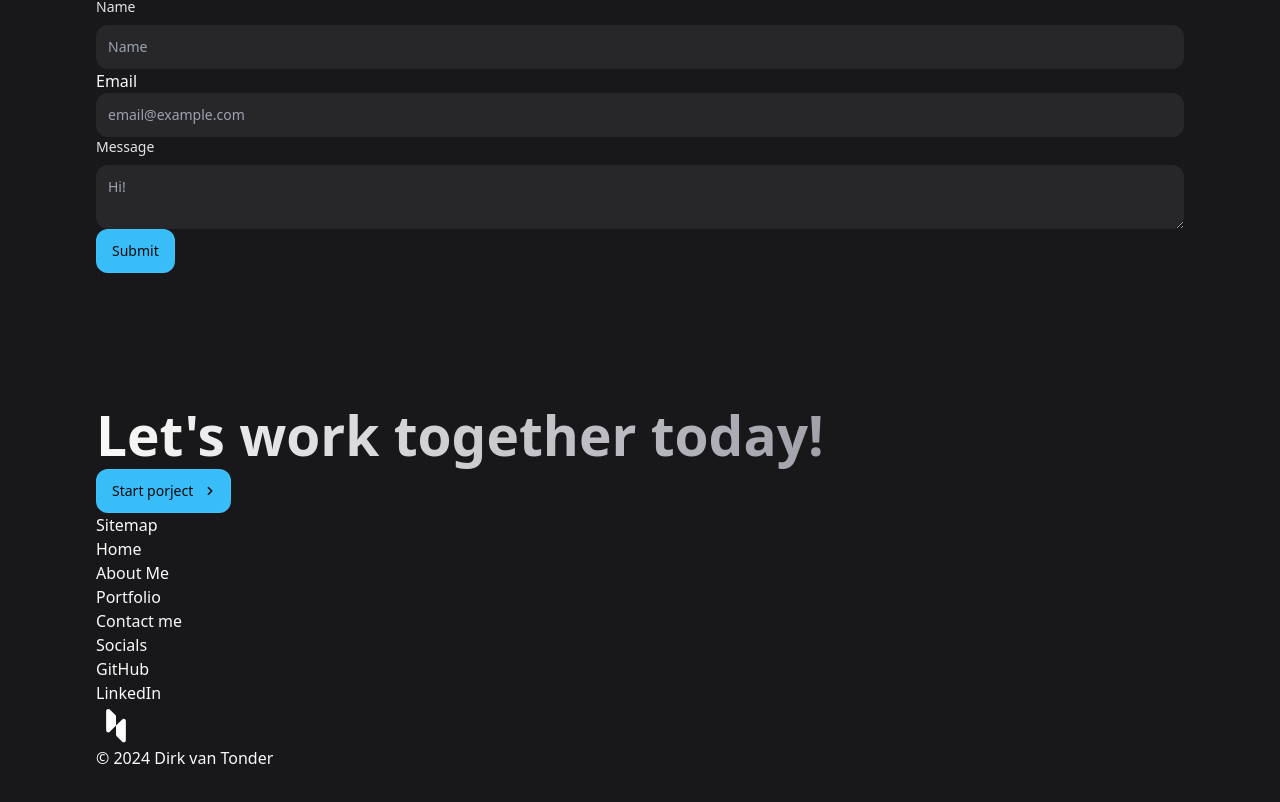
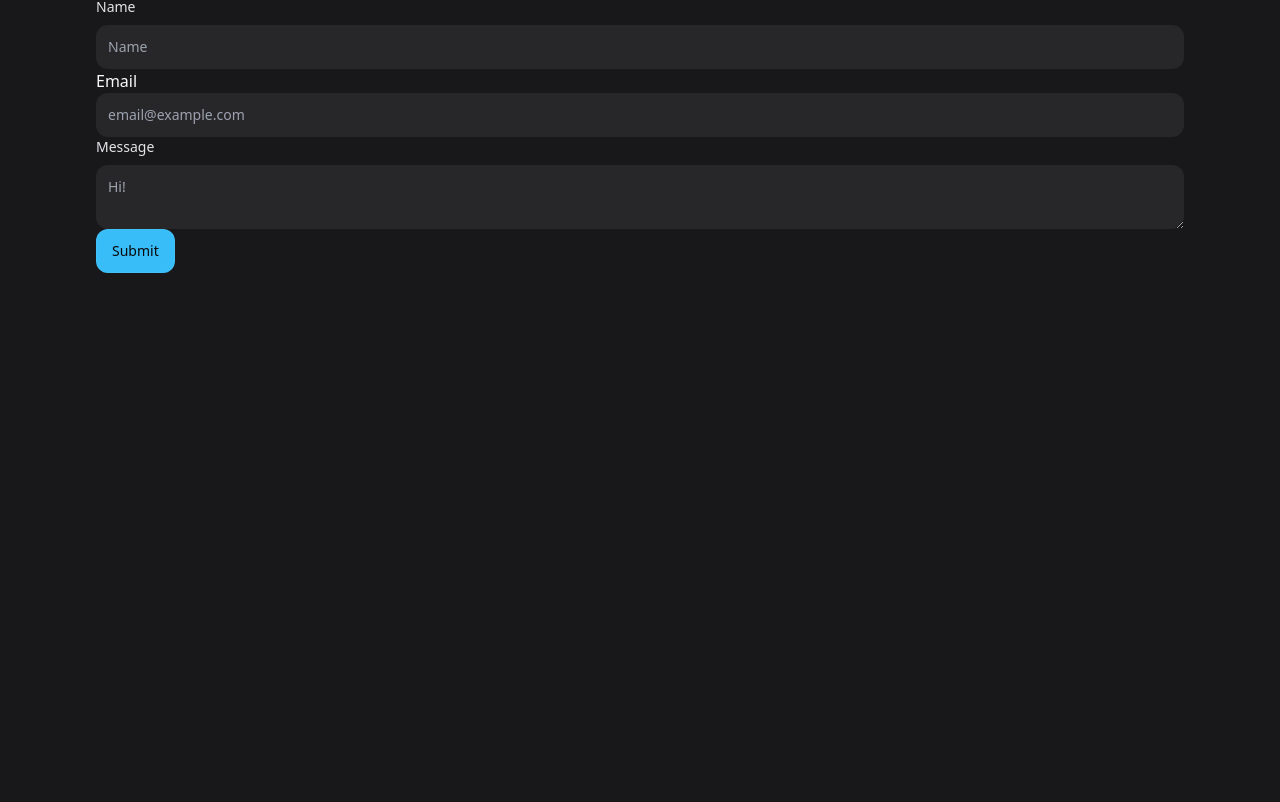
Before and after one commit to dirk-vt/dirk-portfolio, a React (Vite) app: page / in a window 1280 px wide. Shown: the part 10015-10817 px from the top of the page. Before the commit the page ends 10785 px from the top, so only its background shows below. Built offline with nearby package versions, Linux system fonts and the light colour scheme.

Commit message:
Update Footer.jsx

```diff
--- a/src/components/Footer.jsx
+++ b/src/components/Footer.jsx
@@ -41,7 +41,7 @@ const Footer = () => {
             <div className="lg:grid lg:grid-cols-2">
 
                 <div className="mb-10">
-                    <h2 className="headline-1 mb-8 lg:max-w-[12ch]">
+                    <h2 className="headline-1 mb-8 lg:max-w-[12ch] reveal-up">
                         Let&apos;s work together today!
                     </h2>
 
@@ -49,13 +49,14 @@ const Footer = () => {
                         href="mailto:dirkvt14@gmail.com"
                         label="Start porject"
                         icon="chevron_right"
+                        classes="reveal-up"
                     />
                 </div>
 
                 <div className="grid grid-cols-2 gap-4 lg:pl-20">
 
                     <div>
-                        <p className="mb-2">Sitemap</p>
+                        <p className="mb-2 reveal-up">Sitemap</p>
 
                         <ul>
                             {sitemap.map(({ label, href }, key) => (
@@ -63,7 +64,7 @@ const Footer = () => {
                                     <a
                                         href={href}
                                         className="block text-sm
-                                        text-zinc-400 py-1 transition-colors hover:text-zinc-200"
+                                        text-zinc-400 py-1 transition-colors hover:text-zinc-200 reveal-up"
                                     >
                                         {label}
                                     </a>
@@ -73,7 +74,7 @@ const Footer = () => {
                     </div>
 
                     <div>
-                        <p className="mb-2">Socials</p>
+                        <p className="mb-2 reveal-up">Socials</p>
 
                         <ul>
                             {socials.map(({ label, href }, key) => (
@@ -82,7 +83,7 @@ const Footer = () => {
                                         href={href}
                                         target="_blank"
                                         className="block text-sm
-                                        text-zinc-400 py-1 transition-colors hover:text-zinc-200"
+                                        text-zinc-400 py-1 transition-colors hover:text-zinc-200 reveal-up"
                                     >
                                         {label}
                                     </a>
@@ -97,8 +98,8 @@ const Footer = () => {
 
             <div className="flex items-center justify-between pt-10 mb-8">
                 <a
-                  href=""
-                  className=""
+                  href="/"
+                  className="logo reveal-up"
                 >
                     <img
                       src="/images/logo.svg"
@@ -108,7 +109,7 @@ const Footer = () => {
                     />
                 </a>
 
-                <p className="text-zinc-500 text-sm">
+                <p className="text-zinc-500 text-sm reveal-up">
                     &copy; 2024 <span className="text-zinc-200">Dirk van Tonder</span>
                 </p>
             </div>
```
